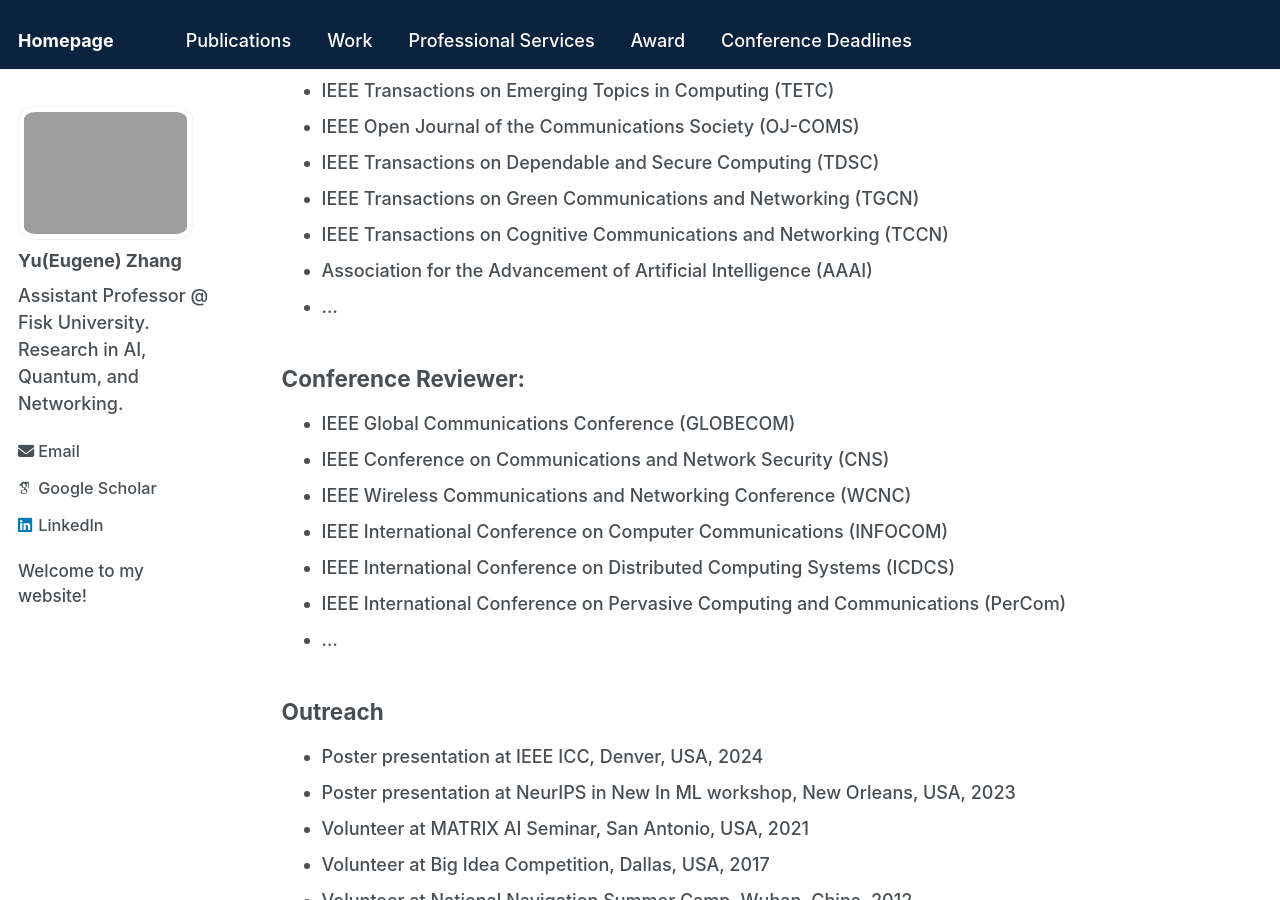
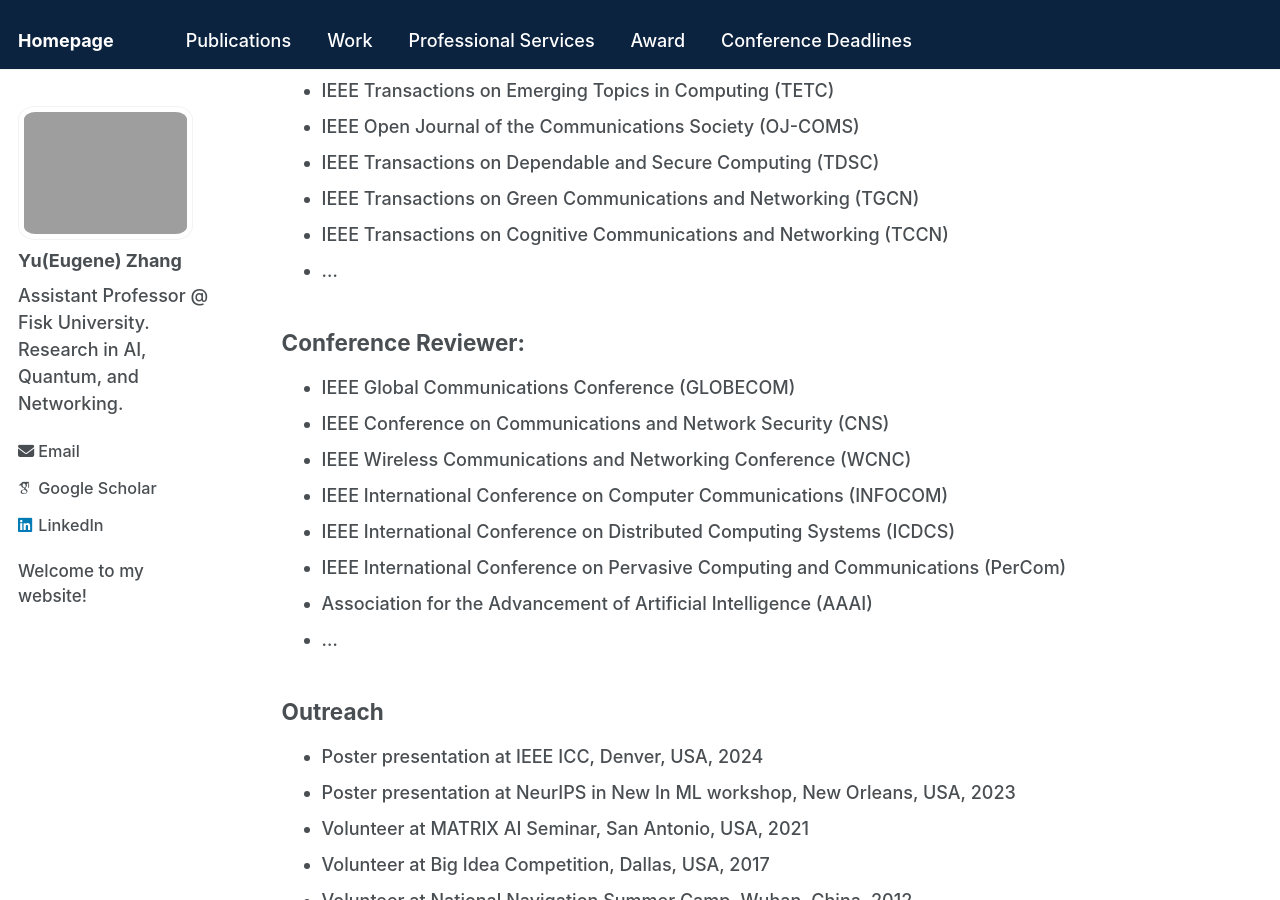
Before and after one commit to Yu-Zhang-Eugene/yu-zhang-eugene.github.io, a Jekyll site: the page built from _pages/professional-services.md, in a window 1280 px wide and 900 px high, scrolled down 605 px. Built offline with Jekyll 4.4.1, drawn with Linux system fonts in a browser that asks for light colours; some web fonts are replaced; part of the change alters nothing that is shown.

```diff
--- a/_pages/professional-services.md
+++ b/_pages/professional-services.md
@@ -30,7 +30,6 @@ Journal Reviewer:
 - IEEE Transactions on Dependable and Secure Computing (TDSC)
 - IEEE Transactions on Green Communications and Networking (TGCN)
 - IEEE Transactions on Cognitive Communications and Networking (TCCN)
-- Association for the Advancement of Artificial Intelligence (AAAI)
 - ...
 
 Conference Reviewer:
@@ -41,6 +40,7 @@ Conference Reviewer:
 - IEEE International Conference on Computer Communications (INFOCOM)
 - IEEE International Conference on Distributed Computing Systems (ICDCS)
 - IEEE International Conference on Pervasive Computing and Communications (PerCom)
+- Association for the Advancement of Artificial Intelligence (AAAI)
 - ...
 
 
```
